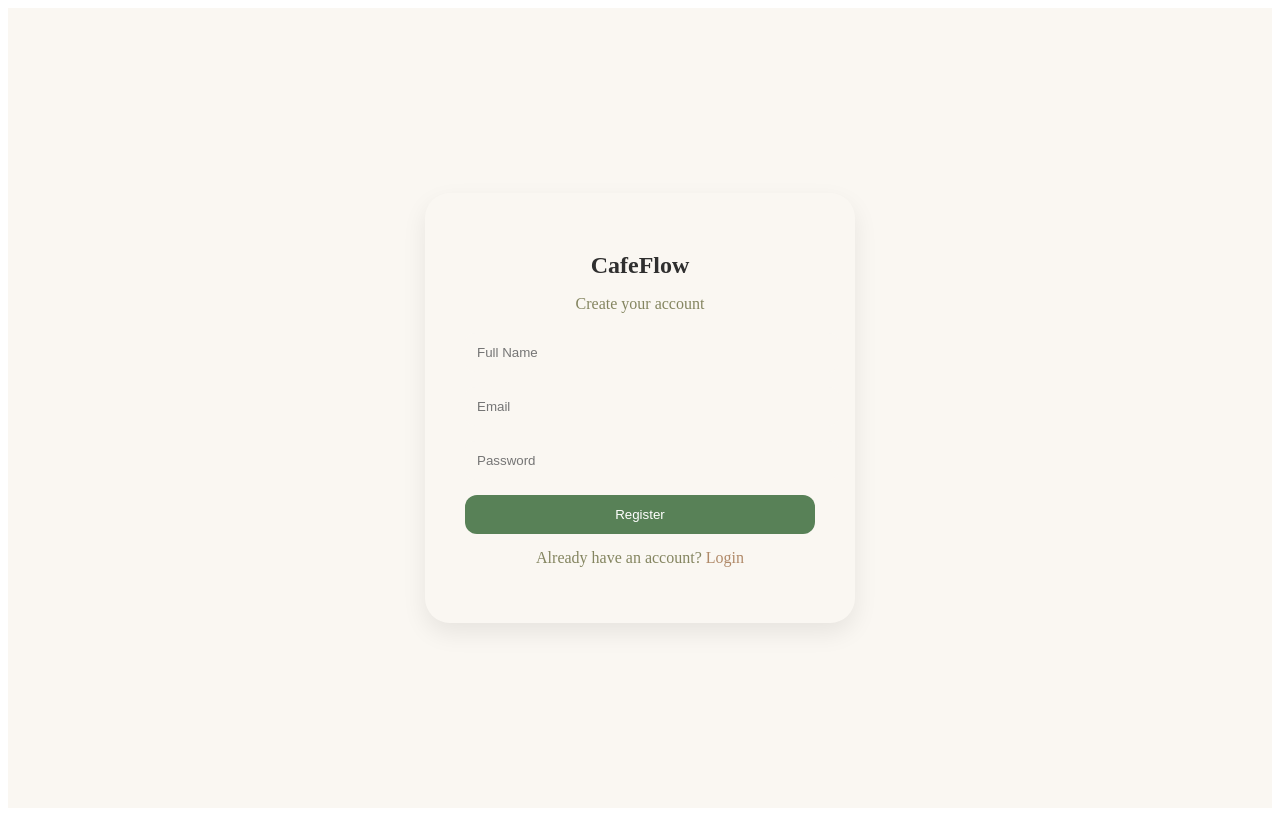
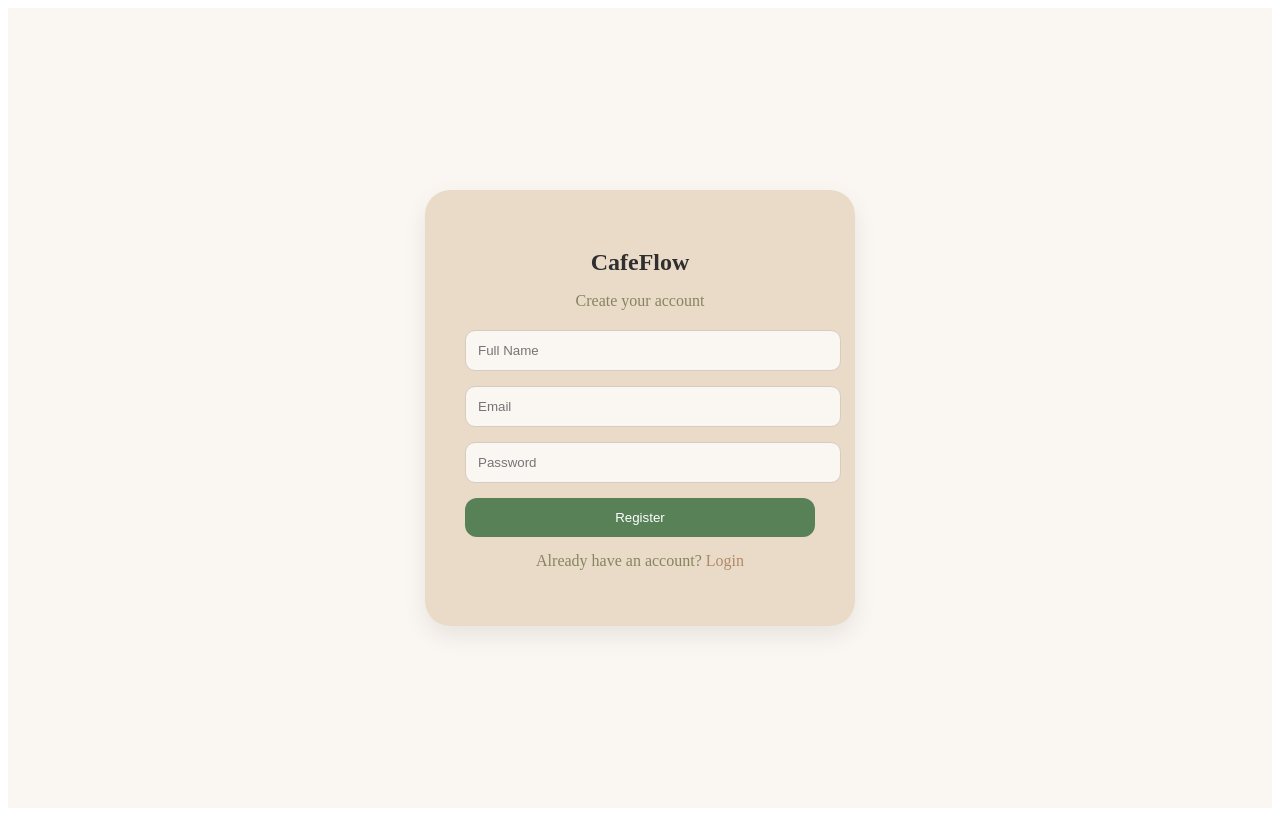
Before and after one commit to aditi-chandra19/CafeFlow, a React app in the folder frontend/: page /register in a window 1280 px wide. Built offline with nearby package versions, Linux system fonts and the light colour scheme; the HTML template or start-up script is replaced by a standard one.

Commit message:
modified theme

```diff
--- a/frontend/src/components/Toolbar.jsx
+++ b/frontend/src/components/Toolbar.jsx
@@ -74,7 +74,17 @@ function Toolbar() {
               <div style={item} onClick={()=>navigate("/help")}>
                 ❓ Dining Help
               </div>
+              <hr style={divider} />
 
+<div
+  style={{ ...item, color: "#b91c1c", fontWeight: "bold" }}
+  onClick={() => {
+    localStorage.clear();   // clear user/cart/session
+    navigate("/login");     // go to login page
+  }}
+>
+  🚪 Logout
+</div>
             </div>
           )}
         </div>
@@ -113,7 +123,7 @@ function Toolbar() {
 
 const toolbar = {
   width: "100%",
-  padding: "12px 20px",
+  padding: "12px ",
   background: "#EADBC8",
   display: "flex",
   justifyContent: "space-between",
--- a/frontend/src/pages/Login.jsx
+++ b/frontend/src/pages/Login.jsx
@@ -87,7 +87,7 @@ const container = {
 };
 
 const card = {
-  background: "var(--card)",
+  background: "#EADBC8",
 color: "var(--text)", // almond cream
   padding: "40px",
   borderRadius: "20px",
@@ -113,7 +113,7 @@ const input = {
   marginBottom: "15px",
   borderRadius: "8px",
   border: "1px solid #d6ccc2",
-  background: "#faf7f2"
+background: "#FAF7F2"
 };
 
 const button = {
@@ -126,7 +126,15 @@ const button = {
   fontWeight: "500",
   cursor: "pointer"
 };
-
+<p style={{ marginTop: "15px", color: "#2F2F2F" }}>
+  Already a user?{" "}
+  <span
+    onClick={() => navigate("/login")}
+    style={{ color: "#588157", cursor: "pointer", fontWeight: "bold" }}
+  >
+    Login
+  </span>
+</p>
 const linkBtn = {
   background: "none",
   border: "none",
--- a/frontend/src/pages/Register.jsx
+++ b/frontend/src/pages/Register.jsx
@@ -86,8 +86,8 @@ const container = {
 };
 
 const card = {
-  background: "var(--card)",
-color: "var(--text)", // card beige
+  background: "#EADBC8",
+  color: "var(--text)", // card beige
   padding: "40px",
   borderRadius: "25px",
   width: "350px",
@@ -110,7 +110,7 @@ const input = {
   padding: "12px",
   marginBottom: "15px",
   borderRadius: "10px",
-  border: "none",
+  border: "1px solid #d6ccc2",
   background: "#FAF7F2",
   outline: "none",
   color: "#2F2F2F",
@@ -126,7 +126,15 @@ const button = {
   fontWeight: "500",
   cursor: "pointer",
 };
-
+<p style={{ marginTop: "15px", color: "#2F2F2F" }}>
+  Already a user?{" "}
+  <span
+    onClick={() => navigate("/login")}
+    style={{ color: "#588157", cursor: "pointer", fontWeight: "bold" }}
+  >
+    Login
+  </span>
+</p>
 const loginText = {
   marginTop: "15px",
   color: "#848560",
```
